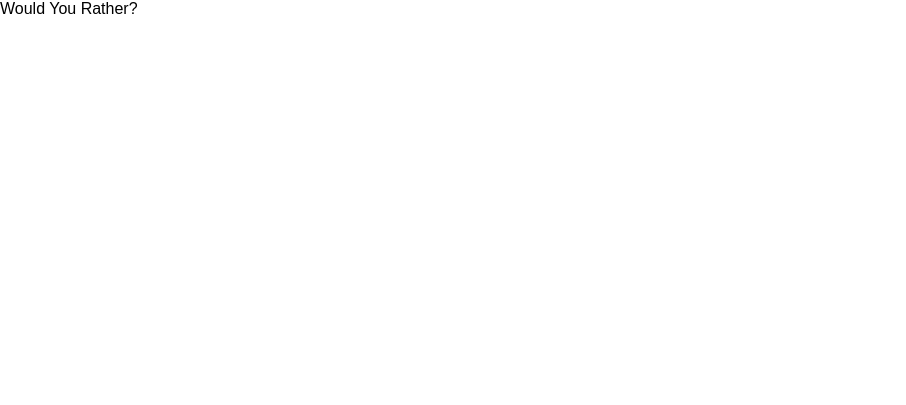
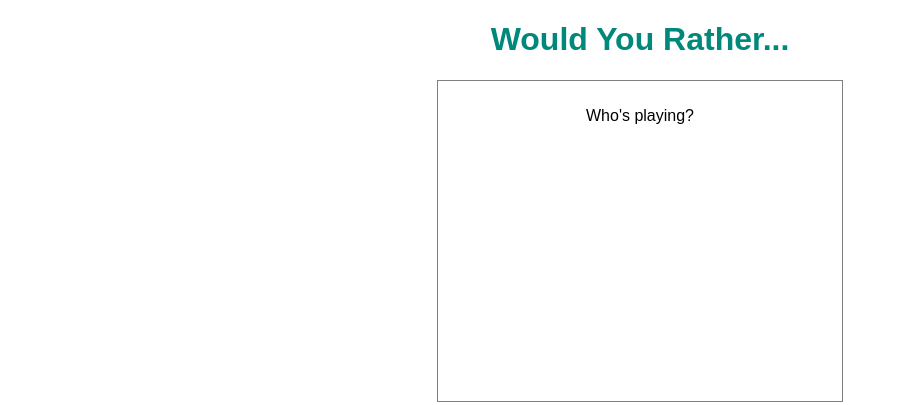
Before and after one commit to Shrreya/Would-You-Rather, a React app: page / in a window 1280 px wide. Shown: the whole page, without its empty margins (0-906 px from the left). Built offline with nearby package versions, Linux system fonts and the light colour scheme.

Commit message:
Created basic login component

```diff
--- a/src/components/App.js
+++ b/src/components/App.js
@@ -1,10 +1,11 @@
 import React, { Component } from 'react';
+import Login from './Login';
 
 class App extends Component {
   render() {
     return (
       <div>
-        Would You Rather?
+        <Login />
       </div>
     );
   }
--- /dev/null
+++ b/src/components/Login.js
@@ -0,0 +1,16 @@
+import React, { Component } from 'react';
+
+class Login extends Component {
+  render() {
+    return (
+      <div>
+        <h1 className='title'>Would You Rather...</h1>
+        <div className='signin-container'>
+          <p>Who's playing?</p>
+        </div>
+      </div>
+    )
+  }
+}
+
+export default Login;
--- a/src/index.css
+++ b/src/index.css
@@ -3,3 +3,20 @@ body {
   padding: 0;
   font-family: sans-serif;
 }
+
+.title {
+  text-align: center;
+  color: #00897B;
+}
+
+.signin-container {
+  margin: auto;
+  width: 30%;
+  height: 300px;
+  border: 1px solid gray;
+  padding: 10px;
+}
+
+p {
+  text-align: center;
+}
```
